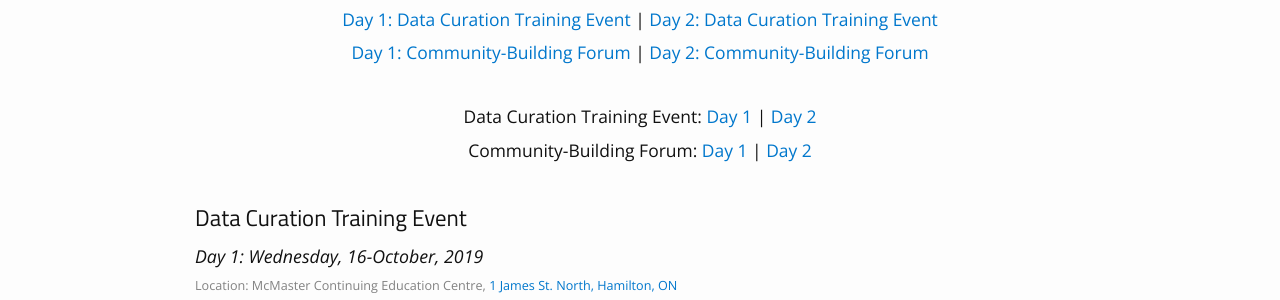
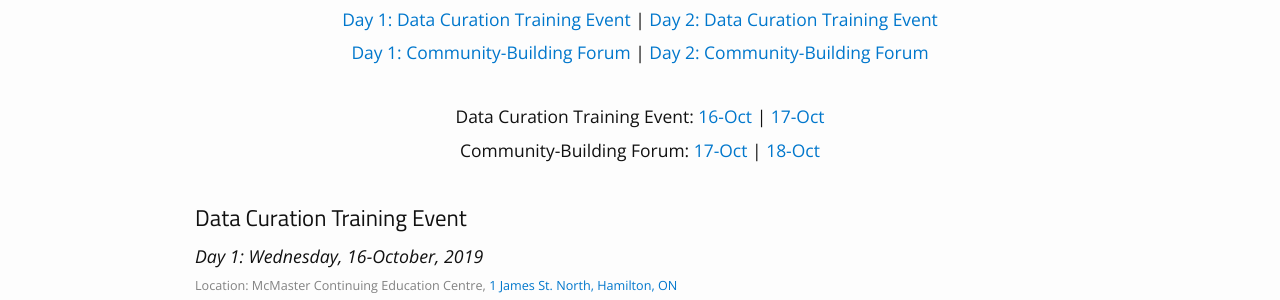
Before and after one commit to data-curation/data-curation.github.io, a Jekyll site: the page built from agenda.md, in a window 1280 px wide. Shown: the part 167-467 px from the top of the page. Built offline with Jekyll 4.4.1, drawn with Linux system fonts in a browser that asks for light colours.

Commit message:
Update agenda.md

```diff
--- a/agenda.md
+++ b/agenda.md
@@ -10,10 +10,10 @@ permalink: /agenda/
 <a href="#day-3">Day 2: Community-Building Forum</a></p>
 <br />
 
-<p style="text-align:center; font-size:1.15em;">Data Curation Training Event: <a href="#day-1">Day 1</a> |
-<a href="#day-2">Day 2</a></p>
-<p style="text-align:center; font-size:1.15em;">Community-Building Forum: <a href="#day-2a"> Day 1</a> |
-<a href="#day-3">Day 2</a></p>
+<p style="text-align:center; font-size:1.15em;">Data Curation Training Event: <a href="#day-1">16-Oct</a> |
+<a href="#day-2">17-Oct</a></p>
+<p style="text-align:center; font-size:1.15em;">Community-Building Forum: <a href="#day-2a">17-Oct</a> |
+<a href="#day-3">18-Oct</a></p>
 <br />
 
 ## Data Curation Training Event
```
